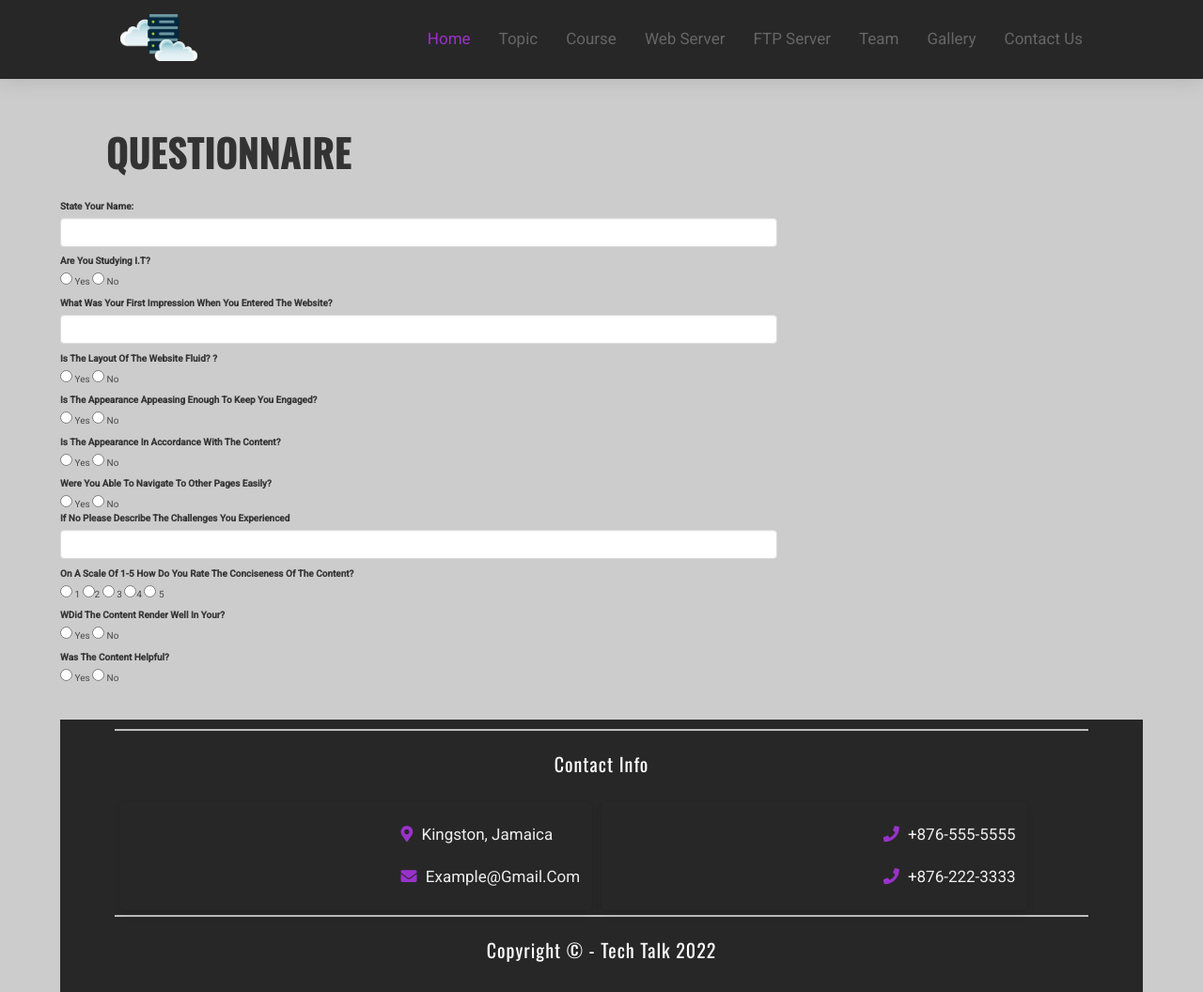
After one commit to juviblakk/Foodies, a PHP site: page /questions.php in a window 1280 px wide. The commit adds this page. Shown: the whole page at 94% size. Run offline with PHP 8.4, Linux system fonts and the light colour scheme.

Commit message:
Mod 2
updated website for mod2

```diff
--- a/css/style.css
+++ b/css/style.css
@@ -11,8 +11,16 @@
     text-transform: capitalize;
 }
 
-h1, h3{
+h1, h2, h3, h4, h5{
     font-family: 'Oswald', sans-serif;
+    /*font-size: 200%;*/
+    font-weight: bold;
+}
+
+h3, h4, h5{
+    font-family: 'Oswald', sans-serif;
+    font-size: 150%;
+    font-weight: bold;
 }
 
 *::selection{
@@ -75,13 +83,14 @@ section{
 }
 
 header{
-    position: fixed;
+    position: relative;
     top:0; left:0;
     z-index: 1000;
     width:100%;
     background:#282727;
     padding:1.5rem 10%;
     box-shadow: 0 .3rem 2rem rgba(0,0,0,.1);
+    max-height: 100px;
     display: flex;
     align-items: center;
     justify-content: space-between;
@@ -89,6 +98,10 @@ header{
 
 header .logo img{
     height:5rem;
+}
+
+header .navbar {
+    background: transparent !important;
 }
 
 header .navbar ul{
@@ -436,6 +449,7 @@ header #menu-bar{
 .footer .box-container .box{
     padding-left: 300px;
     margin:.5rem;
+    background-color: transparent !important;
 }
 
 .footer .box-container .box h3{
@@ -501,6 +515,9 @@ header #menu-bar{
 
 @media (max-width:768px){
 
+    header {
+        position:relative;
+    }
 
     header #menu-bar{
         display: block;
@@ -604,3 +621,9 @@ header #menu-bar{
   background: rgba(150, 150, 150, 0.3);
   border-radius:20px;
 }
+
+.contact-col
+{
+   background-color:#eee;
+   padding: 10px;
+}
--- a/includes/header.php
+++ b/includes/header.php
@@ -16,7 +16,7 @@
 
         <!-- font awesome cdn link  -->
         <link rel="stylesheet" href="https://cdnjs.cloudflare.com/ajax/libs/font-awesome/5.15.2/css/all.min.css">
-
+        <link rel="stylesheet" href="https://cdn.jsdelivr.net/npm/bulma@0.9.3/css/bulma.min.css">
         <!-- custom css file link  -->
         <link rel="stylesheet" href="css/style.css">
         <title>Foodie - <?php echo $title ?></title>
@@ -29,7 +29,7 @@
 
     <header>
 
-        <a href="index.php" class="logo"><img src="images/bearded-chef.png" alt=""></a>
+        <a href="index.php" class="logo"><img src="images/ServerLogo.png" alt=""></a>
 
         <div id="menu-bar" class="fas fa-hamburger"></div>
 
@@ -37,10 +37,12 @@
             <ul>
                 <li><a class="active" href="index.php">home</a></li>
                 <li><a href="Topic.php">Topic</a></li>
+                <li><a href="main.html">Course</a></li>
                 <li><a href="Web-Server.php">Web Server</a></li>
                 <li><a href="FTP-Server.php">FTP Server</a></li>
                 <li><a href="Team.php">Team</a></li>
                 <li><a href="gallery.php">gallery</a></li>
+                <li><a href="ContactUs.php">Contact Us</a></li>
              </ul>
 
         </nav>
--- a/index.php
+++ b/index.php
@@ -11,6 +11,7 @@ require_once 'includes/header.php';
         <p>Just a bunch of Techies Vibing</p>
         <a href="Topic.php"><button class="btn">Todays Topic</button></a>
         <a href="Team.php"><button class="btn">The Team</Table></button></a>
+        <a href="ContactUs.php"><button class="btn">Contact Us</button></a>
     </div>
 
     <div class="image">
--- /dev/null
+++ b/questions.php
@@ -0,0 +1,163 @@
+<?php
+$title = 'Contact Us';
+require_once 'includes/header.php';
+?>
+
+<div class="columns" style="margin-top:40px;">
+	<div class="column is-11 is-offset-1">
+		<div>
+        <h2 style="text-align:left" class="heading"> Questionnaire </h2>
+		</div>
+	</div>
+</div>
+<form action="mail.php" method="post">
+    <div class="container">
+        <div class="columns">
+            <div class="column is-two-thirds">
+                <div class="field">
+                    <div class="label is-normal">
+                        <label class="label">State your Name:</label>
+                    </div>
+                    <div class="field-body">
+                        <div class="field">
+                            <p class="control">
+                                <input type="text" class="input is-medium" name="name" />
+                            </p>
+                        </div>
+                    </div>
+                </div>
+               <div class="field">
+                    <div class="label">
+                        <label class="label">Are you studying I.T?</label>
+                    </div>
+                    <div class="field-body">
+                        <div class="field">
+                        <p class="control">
+                            <label><input class="radio is-medium" type="radio" value="" name="answer" value="1"/> Yes</label>
+                            <label><input class="radio is-mediu m" type="radio" value="" name="answer" value=""/> No</label>
+                        </p>
+                        </p>
+                        </div>
+                    </div>
+                </div>
+                <div class="field">
+                    <div class="label">
+                        <label class="label">What was your first impression when you entered the website? </label>
+                    </div>
+                    <div class="field-body">
+                        <div class="field">
+                            <p class="control">
+                                <input type="text" class="input is-medium" name="name" />
+                            </p>
+                        </div>
+                    </div>
+                </div>
+                <div class="field">
+                    <div class="label">
+                        <label class="label">Is the layout of the website fluid? ?</label>
+                    </div>
+                    <div class="field-body">
+                        <div class="field">
+                        <p class="control">
+                            <label><input class="radio is-medium" type="radio" value="" name="answer" value="1"/> Yes</label>
+                            <label><input class="radio is-mediu m" type="radio" value="" name="answer" value=""/> No</label>
+                        </p>
+                        </p>
+                        </div>
+                    </div>
+                </div>
+                <div class="field">
+                    <div class="label">
+                        <label class="label">Is the appearance appeasing enough to keep you engaged?</label>
+                    </div>
+                    <div class="field-body">
+                        <div class="field">
+                        <p class="control">
+                            <label><input class="radio is-medium" type="radio" value="" name="answer" value="1"/> Yes</label>
+                            <label><input class="radio is-mediu m" type="radio" value="" name="answer" value=""/> No</label>
+                        </p>
+                        </p>
+                        </div>
+                    </div>
+                </div>
+
+                <div class="field">
+                    <div class="label">
+                        <label class="label">Is the appearance in accordance with the content? </label>
+                    </div>
+                    <div class="field-body">
+                        <div class="field">
+                        <p class="control">
+                            <label><input class="radio is-medium" type="radio" value="" name="answer" value="1"/> Yes</label>
+                            <label><input class="radio is-mediu m" type="radio" value="" name="answer" value=""/> No</label>
+                        </p>
+                        </p>
+                        </div>
+                    </div>
+                </div>
+                <div class="field">
+                    <div class="label">
+                        <label class="label">Were you able to navigate to other pages easily? </label>
+                    </div>
+                    <div class="field-body">
+                        <div class="field">
+                        <p class="control">
+                            <label><input class="radio is-medium" type="radio" value="" name="answer" value="1"/> Yes</label>
+                            <label><input class="radio is-mediu m" type="radio" value="" name="answer" value=""/> No</label>
+                            <label class="label">If No please describe the challenges you experienced </label>
+                            <input type="text" class="input is-medium" name="name" />
+                        </p>
+                        </div>
+                    </div>
+                </div>
+                <div class="field">
+                    <div class="label">
+                        <label class="label">On a scale of 1-5 how do you rate the conciseness of the content? </label>
+                    </div>
+                    <div class="field-body">
+                        <div class="field">
+                        <p class="control">
+                            <label><input class="radio is-medium" type="radio" value="" name="answer" value="1"/> 1</label>
+                            <label><input class="radio is-mediu m" type="radio" value="" name="answer" value="1"/>2</label>
+                            <label><input class="radio is-medium" type="radio" value="" name="answer" value="1"/> 3</label>
+                            <label><input class="radio is-mediu m" type="radio" value="" name="answer" value="1"/>4</label>
+                            <label><input class="radio is-medium" type="radio" value="" name="answer" value="1"/> 5</label>
+                       </p>
+                        </div>
+                    </div>
+                </div>
+                <div class="field">
+                    <div class="label">
+                        <label class="label">WDid the content render well in your? </label>
+                    </div>
+                    <div class="field-body">
+                        <div class="field">
+                        <p class="control">
+                            <label><input class="radio is-medium" type="radio" value="" name="answer" value="1"/> Yes</label>
+                            <label><input class="radio is-mediu m" type="radio" value="" name="answer" value=""/> No</label>
+                        </p>
+                        </div>
+                    </div>
+                </div>
+                <div class="field">
+                    <div class="label">
+                        <label class="label">Was the content helpful? </label>
+                    </div>
+                    <div class="field-body">
+                        <div class="field">
+                        <p class="control">
+                            <label><input class="radio is-medium" type="radio" value="" name="answer" value="1"/> Yes</label>
+                            <label><input class="radio is-medium" type="radio" value="" name="answer" value=""/> No</label>
+                        </p>
+                        </div>
+                    </div>
+                </div>
+           <div class="column is-one-third"></div>
+        </div>
+    </div>
+</form>
+
+</body>
+
+
+<?php require_once 'includes/footer.php'; ?>
```
Also changed, not shown: ContactUs.php (added, +113 -0 lines), main.html (added, +111 -0 lines), images/ICT.jpeg (added), images/ServerLogo.png (added), mail.php (added), 1 other file.
